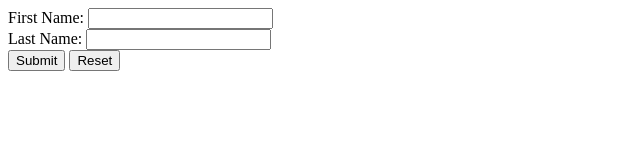
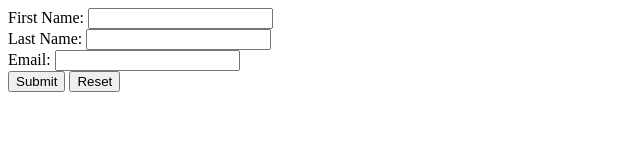
Before and after one commit to Manonmani-s/Homework, a website: page 01-HTML/02-Advanced/index.html in a window 1280 px wide. Shown: the whole page, without its empty margins (0-640 px from the left). Drawn offline with Linux system fonts and the light colour scheme.

Commit message:
updated with express server excercise on 04.08.20 00:387

```diff
--- a/01-HTML/02-Advanced/index.html
+++ b/01-HTML/02-Advanced/index.html
@@ -15,6 +15,10 @@
         <label for="lname">Last Name:</label>
         <input type="text" name="lname" id="lname">
     </div>
+    <div>
+        <label for="email">Email:</label>
+        <input type="email" name="email" id="email">
+    </div>
     <button type="submit">Submit</button>
     <button type="reset">Reset</button>
     </form>
```
Also changed, not shown: 01-HTML/02-Advanced/app.js (+6 -4 lines), 1 other file.
